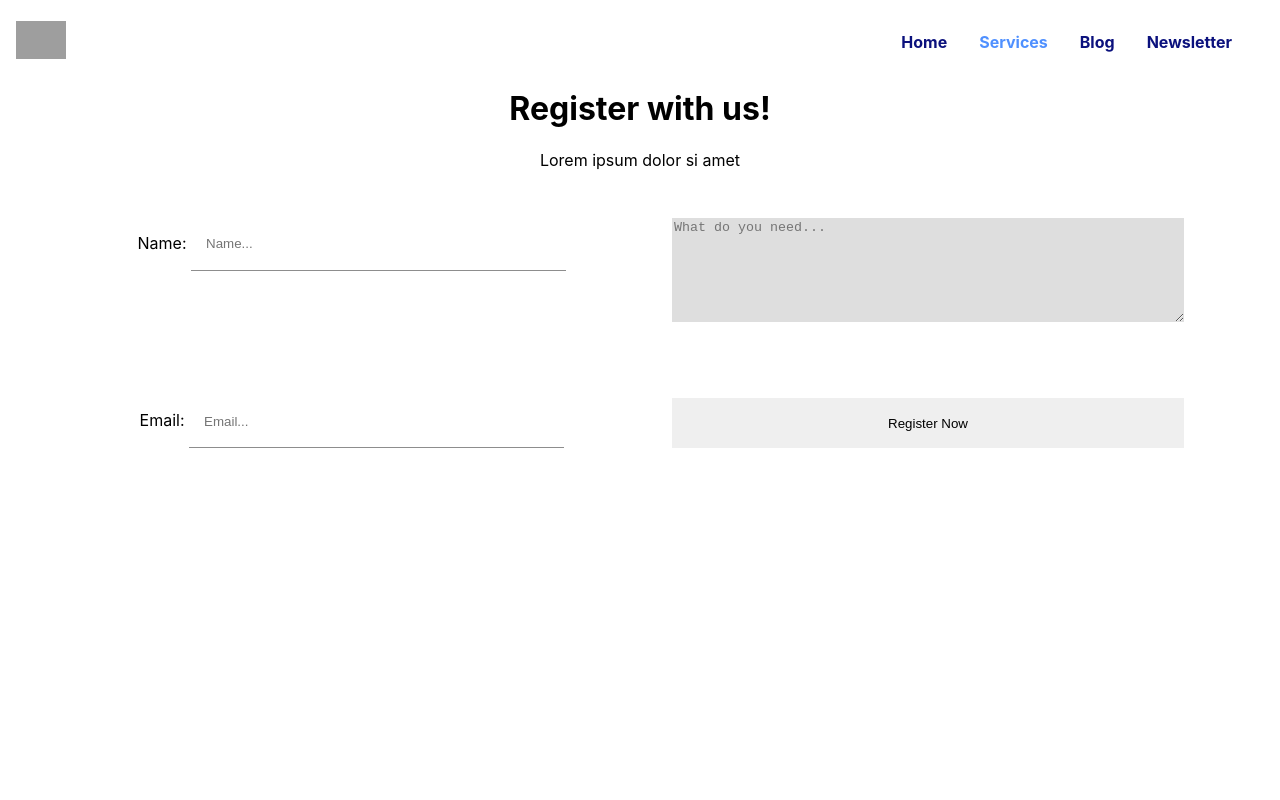
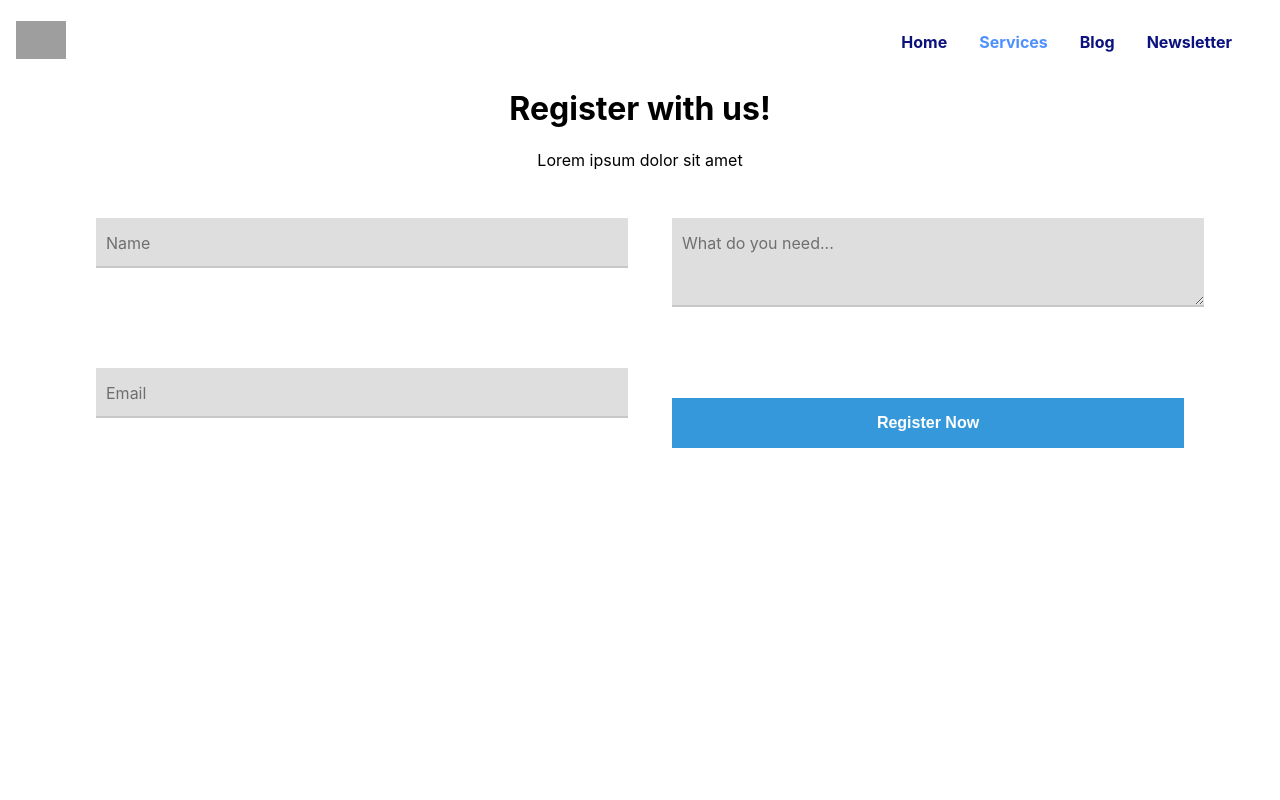
Before and after one commit to paulbeka/tutoring-website, a React (Create React App) app: page /services in a window 1280 px wide. Shown: the top 800 px of the page. Built offline with nearby package versions, Linux system fonts and the light colour scheme; grey boxes are pictures that could not be loaded.

Commit message:
latest blog changes

```diff
--- a/package.json
+++ b/package.json
@@ -6,6 +6,7 @@
     "@testing-library/jest-dom": "^5.17.0",
     "@testing-library/react": "^13.4.0",
     "@testing-library/user-event": "^13.5.0",
+    "draft-js": "^0.11.7",
     "react": "^18.3.1",
     "react-dom": "^18.3.1",
     "react-icons": "^5.3.0",
--- a/src/App.js
+++ b/src/App.js
@@ -5,6 +5,7 @@ import Services from './pages/Services';
 import Blog from './pages/Blog';
 import Newsletter from './pages/Newsletter';
 import PageNotFound from './pages/PageNotFound';
+import BlogPage from './pages/BlogPage';
 
 function App() {
   return (
@@ -15,6 +16,7 @@ function App() {
           <Route path="/services" element={<Services />} />
           <Route path="/blog" element={<Blog />} />
           <Route path="/newsletter" element={<Newsletter />} />
+          <Route path="/blog-post/:id" element={<BlogPage />} />
           <Route path="*" element={<PageNotFound />} />
         </Route>
       </Routes>
--- a/src/pages/Blog.js
+++ b/src/pages/Blog.js
@@ -1,10 +1,39 @@
 import React from "react";
+import "./css/Blog.css";
+import { Link } from "react-router-dom";
 
 
 const Blog = () => {
+
+  const posts = [
+    {"title": "This is a test", "description": "Lorem ipsum dolor si amet", "id": "test-blog"},
+    {"title": "This is a test", "description": "Lorem ipsum dolor si amet"},
+    {"title": "This is a test", "description": "Lorem ipsum dolor si amet"},
+    {"title": "This is a test", "description": "Lorem ipsum dolor si amet"},
+    {"title": "This is a test", "description": "Lorem ipsum dolor si amet"},
+    {"title": "This is a test", "description": "Lorem ipsum dolor si amet"},
+    {"title": "This is a test", "description": "Lorem ipsum dolor si amet"},
+  ];
+
   return (
-    <div>
-
+    <div className="blog-container">
+      <div className="top-title-blog-container">
+        <h1>Blog posts</h1>
+      </div>
+      <div className="blog-posts-container">
+        {posts.map((post) => {
+          return (
+            <Link to={{
+              pathname: `/blog-post/${post.id}`
+            }}>
+              <div className="post-box">
+                <h4>{post.title}</h4>
+                <p>{post.description}</p>
+              </div>
+            </Link>
+          )
+        })}
+      </div>
     </div>
   )
 }
--- /dev/null
+++ b/src/pages/BlogPage.js
@@ -0,0 +1,18 @@
+import React from "react";
+import { useParams } from "react-router-dom";
+
+
+const BlogPage = ({ blogId }) => {
+
+  const { id } = useParams();
+  // load the files from a folder
+  const fileContent = "";
+
+  return (
+    <div style={{ "margin": "3em" }}>
+      {fileContent}
+    </div>
+  )
+}
+
+export default BlogPage
--- a/src/pages/Services.js
+++ b/src/pages/Services.js
@@ -36,21 +36,24 @@ const Services = () => {
       <div className="top-view">
         <div className="text-holder">
           <h1>Register with us!</h1>
-          <p>Lorem ipsum dolor si amet</p>
+          <p>Lorem ipsum dolor sit amet</p>
         </div>
         <div className="signup-form-container">
           <div className="form-holder">
             <div className="form-subdiv">
-              <span>Name: </span>
-              <input onChange={setName} className="input-form" placeholder="Name..."  label="Name" />
+              <input onChange={setName} className="input-form" placeholder=" " required />
+              <label className="floating-label">Name</label>
             </div>
             <div className="form-subdiv">
-              <span>Email: </span>
-              <input onChange={setEmail} className="input-form" placeholder="Email..." />
+              <input onChange={setEmail} className="input-form" placeholder=" " required />
+              <label className="floating-label">Email</label>
             </div>
           </div>
           <div className="form-holder">
-            <textarea onChange={setDescription} className="textarea-form" placeholder="What do you need..."/>
+            <div className="form-subdiv">
+              <textarea onChange={setDescription} className="textarea-form" placeholder=" " required></textarea>
+              <label className="floating-label">What do you need...</label>
+            </div>
             <button className="input-button" onClick={register}>Register Now</button>
           </div>
         </div>
--- /dev/null
+++ b/src/pages/css/Blog.css
@@ -0,0 +1,28 @@
+.blog-container {
+  min-height: 100vh;
+}
+
+.top-title-blog-container {
+  display: flex;
+}
+
+.blog-posts-container {
+  display: flex;
+  flex-wrap: wrap;
+  height: auto;
+  margin-inline: 3em;
+}
+
+.post-box {
+  background: rgb(166, 199, 222);
+  width: 12%;
+  aspect-ratio : 1 / 1;
+  padding: 3em;
+  margin: 2em;
+  border-radius: 40px;
+  cursor: pointer;
+}
+
+.post-box:hover {
+  background: rgb(196, 214, 227);
+}
--- a/src/pages/css/Services.css
+++ b/src/pages/css/Services.css
@@ -1,5 +1,5 @@
-.services-container {
-}
+/* Basic structure styling */
+.services-container {}
 
 .top-view {
   height: 90vh;
@@ -28,21 +28,50 @@
 }
 
 .form-subdiv {
+  position: relative;
   width: 100%;
+  margin-bottom: 30px;
 }
 
-.input-form {
-  padding-left: 15px;
-  width: 70%;
-  height: 50px;
+.input-form, .textarea-form {
+  width: 100%;
+  padding: 15px 10px;
+  font-size: 16px;
   border: none;
-  border-bottom: 1px solid rgb(141, 141, 141);
+  border-bottom: 2px solid rgba(0, 0, 0, 0.1);
+  background-color: #dedede;
+  outline: none;
+  position: relative;
+  transition: all 0.3s ease;
 }
 
 .textarea-form {
-  height: 100px;
-  border: none;
-  background-color: #dedede;
+  height: 80%;
+  margin-bottom: 0;
+}
+
+.input-form:focus, .textarea-form:focus {
+  border-bottom-color: #3498db;
+}
+
+.floating-label {
+  position: absolute;
+  left: 10px;
+  bottom: 15px;
+  font-size: 16px;
+  top: 15px;
+  color: rgba(0, 0, 0, 0.5);
+  pointer-events: none;
+  transition: all 0.3s ease;
+  text-align: center;
+}
+
+.input-form:focus ~ .floating-label,
+.input-form:not(:placeholder-shown) ~ .floating-label,
+.textarea-form:focus ~ .floating-label,
+.textarea-form:not(:placeholder-shown) ~ .floating-label {
+  transform: translateY(-42px);
+  color: #3498db;
 }
 
 .input-button {
@@ -50,16 +79,16 @@
   border: none;
   cursor: pointer;
   height: 50px;
+  background-color: #3498db;
+  color: white;
+  font-size: 16px;
+  font-weight: bold;
 }
 
 .input-button:hover {
   background-color: #dedede;
+  color: #3498db;
 }
-
-.input-button::selection {
-  background-color: gray;
-}
-
 
 .error-div {
   background-color: #ccc;
@@ -72,7 +101,6 @@
   color: red;
   font-weight: bold;
 }
-
 
 .our-services-list-container {
   display: flex;
```
Also changed, not shown: public/blog/test-blog.html (added), 1 other file (tests, documents, lock files or other folders).
